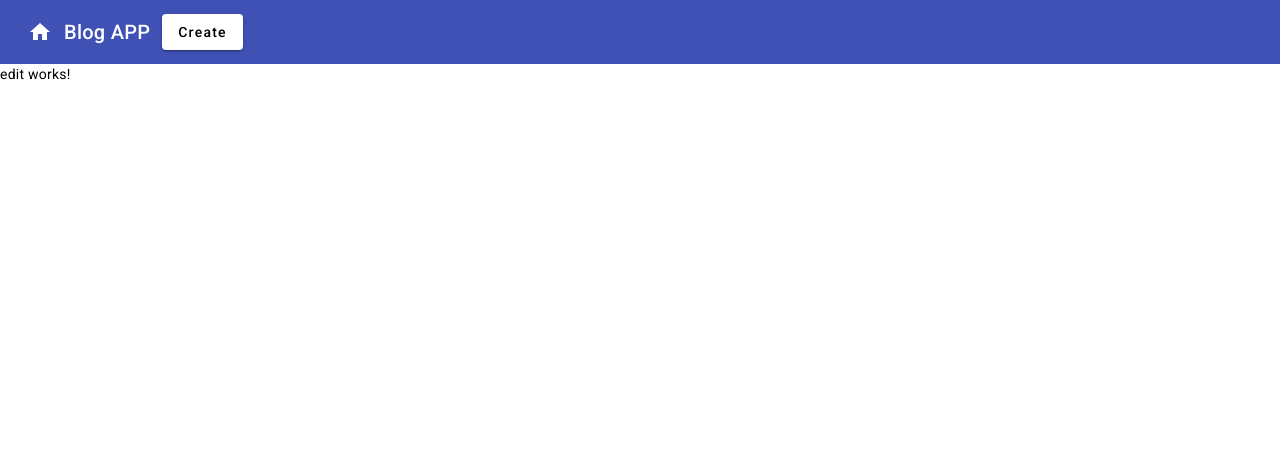
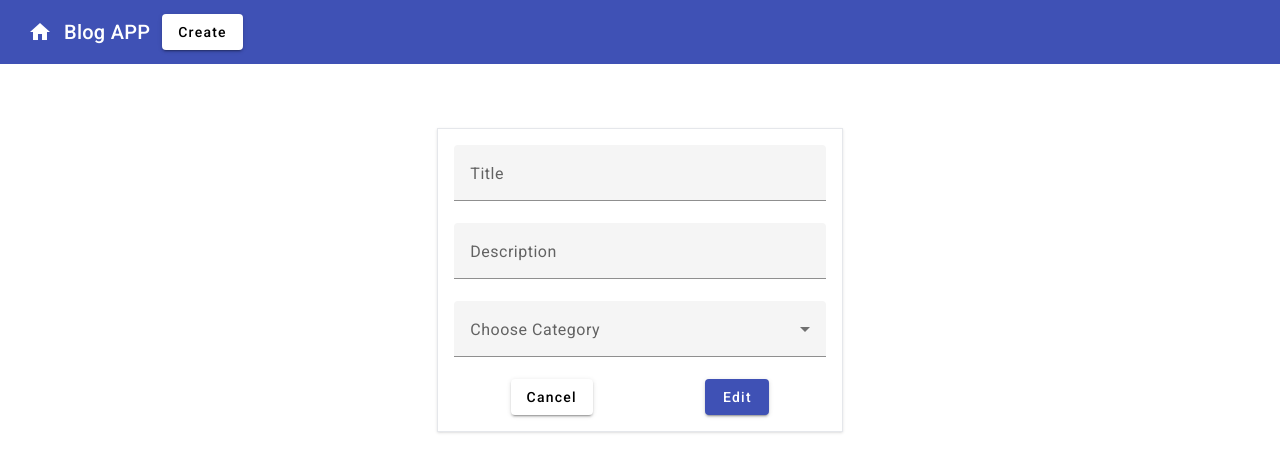
Before and after one commit to tensazangetsuu/11902_WAD_frontend, an Angular app: page /edit/1 in a window 1280 px wide. Shown: the top 472 px of the page. Built offline with nearby package versions, Linux system fonts and the light colour scheme; no server answers.

Commit message:
Full app

```diff
--- a/src/app/BlogTypes.ts
+++ b/src/app/BlogTypes.ts
@@ -1,12 +1,12 @@
 export interface Post {
   id: number;
   title: string;
-  description: string;
+  content: string;
   tagID: number;
   tag: Tag;
 }
 
 export interface Tag {
   id: number;
-  name: string;
+  title: string;
 }
--- a/src/app/components/delete/delete.component.html
+++ b/src/app/components/delete/delete.component.html
@@ -1 +1,34 @@
-<p>delete works!</p>
+<div class="flex mt-8 justify-center">
+  <mat-card class="shadow w-4/12">
+    <mat-card-content>
+      <div class="p-8">
+        <h2 class="text-3xl font-bold mb-4">{{ deletePost.title }}</h2>
+        <p class="text-gray-700">{{ deletePost.content }}</p>
+        <div class="mt-4">
+          <span class="text-gray-600">Tag:</span>
+          <mat-chip class="ml-2">{{ deletePost.tag.title }}</mat-chip>
+        </div>
+      </div>
+      <div class="flex justify-around">
+        <div>
+          <button
+            mat-raised-button
+            color="primary"
+            (click)="onHomeButtonClick()"
+          >
+            Cancel (Home)
+          </button>
+        </div>
+        <div>
+          <button
+            mat-raised-button
+            color="warn"
+            (click)="onDeleteButtonClick(deletePost.id)"
+          >
+            Delete
+          </button>
+        </div>
+      </div>
+    </mat-card-content>
+  </mat-card>
+</div>
--- a/src/app/components/delete/delete.component.ts
+++ b/src/app/components/delete/delete.component.ts
@@ -1,12 +1,50 @@
-import { Component } from '@angular/core';
+import { Component, inject } from '@angular/core';
+import { Post } from '../../BlogTypes';
+import { MatChipsModule } from '@angular/material/chips';
+import { MatCardModule } from '@angular/material/card';
+import { MatButtonModule } from '@angular/material/button';
+import { ServiceBlogService } from '../../service-blog.service';
+import { ActivatedRoute, Router } from '@angular/router';
 
 @Component({
   selector: 'app-delete',
   standalone: true,
-  imports: [],
+  imports: [MatChipsModule, MatCardModule, MatButtonModule],
   templateUrl: './delete.component.html',
-  styleUrl: './delete.component.css'
+  styleUrl: './delete.component.css',
 })
 export class DeleteComponent {
+  deletePost: Post = {
+    id: 0,
+    title: '',
+    content: '',
+    tagID: 0,
+    tag: {
+      id: 0,
+      title: '',
+    },
+  };
+  service = inject(ServiceBlogService);
+  activateRote = inject(ActivatedRoute);
+  router = inject(Router);
 
+  ngOnInit() {
+    this.service
+      .getByID(this.activateRote.snapshot.params['id'])
+      .subscribe((result) => {
+        this.deletePost = result;
+      });
+  }
+
+  onHomeButtonClick() {
+    this.router.navigateByUrl('home');
+  }
+  onDeleteButtonClick(id: number) {
+    console.log(this.deletePost.id);
+    this.service.delete(this.deletePost.id).subscribe((result) => {
+      console.log(result);
+    });
+    alert('Deleted  item with ID: ' + id);
+    this.router.navigateByUrl('home');
+  }
 }
--- a/src/app/components/details/details.component.html
+++ b/src/app/components/details/details.component.html
@@ -1 +1,14 @@
-<p>details works!</p>
+<div class="flex mt-8 justify-center">
+  <mat-card class="shadow w-4/12">
+    <mat-card-content>
+      <div class="p-8">
+        <h2 class="text-3xl font-bold mb-4">{{ detailsPost.title }}</h2>
+        <p class="text-gray-700">{{ detailsPost.content }}</p>
+        <div class="mt-4">
+          <span class="text-gray-600">Category:</span>
+          <mat-chip class="ml-2">{{ detailsPost.tag.title }}</mat-chip>
+        </div>
+      </div>
+    </mat-card-content>
+  </mat-card>
+</div>
--- a/src/app/components/details/details.component.ts
+++ b/src/app/components/details/details.component.ts
@@ -1,12 +1,40 @@
-import { Component } from '@angular/core';
+import { Component, inject } from '@angular/core';
+import { Post } from '../../BlogTypes';
+import { ServiceBlogService } from '../../service-blog.service';
+import { ActivatedRoute } from '@angular/router';
+import { MatChipsModule } from '@angular/material/chips';
+import { MatCardModule } from '@angular/material/card';
 
 @Component({
   selector: 'app-details',
   standalone: true,
-  imports: [],
+  imports: [MatChipsModule, MatCardModule],
   templateUrl: './details.component.html',
-  styleUrl: './details.component.css'
+  styleUrl: './details.component.css',
 })
 export class DetailsComponent {
+  detailsPost: Post = {
+    id: 0,
+    title: '',
+    content: '',
+    tagID: 0,
+    tag: {
+      id: 0,
+      title: '',
+    },
+  };
+  // This is a Service inject to get item By ID
+  service = inject(ServiceBlogService);
+  // This is a Routing attribute collecting inject for to get the ID from URL
+  activatedRoute = inject(ActivatedRoute);
+  ngOnInit() {
+    // an ID coming from URL. We have replaced it with ID in GetBy ID
+    // this.activatedRoute.snapshot.params["id"]
 
+    this.service
+      .getByID(this.activatedRoute.snapshot.params['id'])
+      .subscribe((resultedItem) => {
+        this.detailsPost = resultedItem;
+      });
+  }
 }
--- a/src/app/components/edit/edit.component.html
+++ b/src/app/components/edit/edit.component.html
@@ -1 +1,35 @@
-<p>edit works!</p>
+<div class="p-8 mt-8 flex justify-center">
+  <form class="shadow border w-4/12 p-4">
+    <div class="flex">
+      <mat-form-field class="w-full">
+        <mat-label>Title </mat-label>
+        <input matInput name="title" type="text" [(ngModel)]="editPost.title" />
+      </mat-form-field>
+    </div>
+    <div class="flex">
+      <mat-form-field class="w-full">
+        <mat-label>Description </mat-label>
+        <input
+          matInput
+          name="description"
+          type="text"
+          [(ngModel)]="editPost.content"
+        />
+      </mat-form-field>
+    </div>
+    <div class="flex">
+      <mat-form-field class="w-full">
+        <mat-label>Choose Category</mat-label>
+        <mat-select [(ngModel)]="cID" [(value)]="selected" name="Category">
+          @for(c of tagObject; track c) {
+          <mat-option [value]="c.id">{{ c.title }}</mat-option>
+          }
+        </mat-select>
+      </mat-form-field>
+    </div>
+    <div class="flex justify-around">
+      <button mat-raised-button (click)="toHome()">Cancel</button>
+      <button mat-raised-button color="primary" (click)="edit()">Edit</button>
+    </div>
+  </form>
+</div>
--- a/src/app/components/edit/edit.component.ts
+++ b/src/app/components/edit/edit.component.ts
@@ -1,12 +1,69 @@
-import { Component } from '@angular/core';
+import { Component, OnInit, inject } from '@angular/core';
+import { ServiceBlogService } from '../../service-blog.service';
+import { FormsModule } from '@angular/forms';
+import { MatFormFieldModule } from '@angular/material/form-field';
+import { MatSelectModule } from '@angular/material/select';
+import { MatInputModule } from '@angular/material/input';
+import { MatButtonModule } from '@angular/material/button';
+import { ActivatedRoute, Router } from '@angular/router';
+import { Post } from '../../BlogTypes';
+
+function findIndexByID(jsonArray: any[], indexToFind: number): number {
+  return jsonArray.findIndex((item) => item.id === indexToFind);
+}
 
 @Component({
   selector: 'app-edit',
   standalone: true,
-  imports: [],
+  imports: [
+    FormsModule,
+    MatFormFieldModule,
+    MatSelectModule,
+    MatInputModule,
+    MatButtonModule,
+  ],
   templateUrl: './edit.component.html',
-  styleUrl: './edit.component.css'
+  styleUrl: './edit.component.css',
 })
-export class EditComponent {
+export class EditComponent implements OnInit {
+  todoService = inject(ServiceBlogService); // Service to get and send data from and to the API
+  activatedRoute = inject(ActivatedRoute);
+  router = inject(Router);
+  editPost: Post = {
+    id: 0,
+    title: '',
+    content: '',
+    tagID: 0,
+    tag: {
+      id: 0,
+      title: '',
+    },
+  };
+  tagObject: any; // Category Object for listing
+  selected: any; // if any selected by default
+  cID: number = 0; // category ID To inject to
+  ngOnInit() {
+    this.todoService
+      .getByID(this.activatedRoute.snapshot.params['id'])
+      .subscribe((result) => {
+        this.editPost = result;
+        this.selected = this.editPost.tagID;
+      });
+    this.todoService.getAllTags().subscribe((result) => {
+      this.tagObject = result;
+    });
+  }
 
+  toHome() {
+    this.router.navigateByUrl('home');
+  }
+
+  edit() {
+    this.editPost.tagID = this.cID;
+    this.editPost.tag = this.tagObject[findIndexByID(this.tagObject, this.cID)];
+    this.todoService.edit(this.editPost).subscribe((res) => {
+      alert('Changes has been updated');
+      this.router.navigateByUrl('home');
+    });
+  }
 }
```
